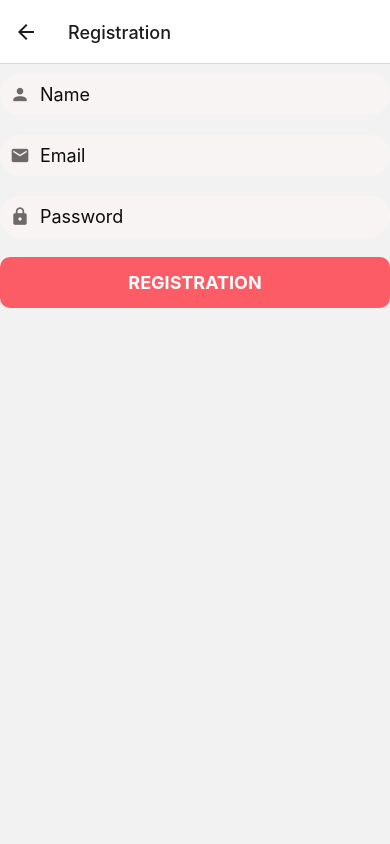
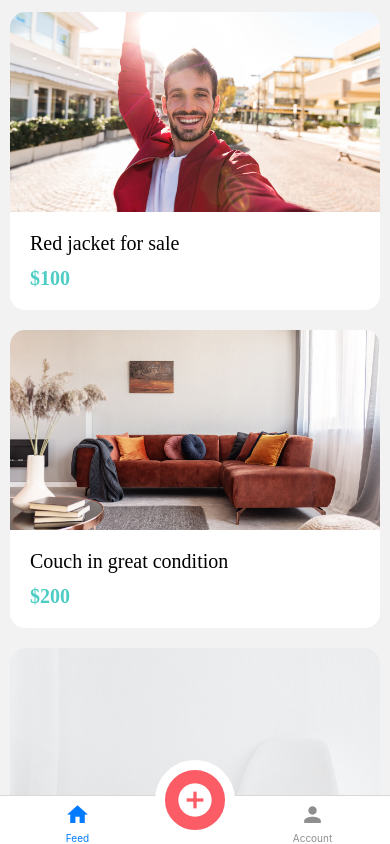
Before and after one commit to preetibiswas/OldGoods-Marketplace, a React Native app: screen /Registration in a window 390 px wide. Built offline with nearby package versions, Linux system fonts and the light colour scheme.

Commit message:
Navigation-done

```diff
--- a/App.tsx
+++ b/App.tsx
@@ -38,6 +38,7 @@ import {createNativeStackNavigator} from '@react-navigation/native-stack';
 import {createBottomTabNavigator} from '@react-navigation/bottom-tabs';
 import Icon from 'react-native-vector-icons/MaterialCommunityIcons';
 import AuthNavigator from './App/navigator/AuthNavigator';
+import AppNavigator from './App/navigator/AppNavigation';
 
 export default function App() {
   const [imageuris, setImageuris] = useState([]);
@@ -66,7 +67,7 @@ export default function App() {
   return (
     <GestureHandlerRootView style={{flex: 1}}>
       <NavigationContainer>
-        <AuthNavigator />
+        <AppNavigator />
       </NavigationContainer>
     </GestureHandlerRootView>
   );
--- a/App/Screens/AccountScreen.js
+++ b/App/Screens/AccountScreen.js
@@ -21,10 +21,11 @@ const menuItem = [
       name: 'email',
       backgroundColor: colors.secondary,
     },
+    target: 'Messages',
   },
 ];
 
-export default function AccountScreen() {
+export default function AccountScreen({navigation}) {
   return (
     <Screen style={styles.screen}>
       <View style={styles.container}>
@@ -40,6 +41,7 @@ export default function AccountScreen() {
           keyExtractor={menuitem => menuitem.title}
           renderItem={({item}) => (
             <ListItem
+              onpress={() => navigation.navigate(item.target)}
               title={item.title}
               ImageComponent={
                 <AppIcon
@@ -62,7 +64,7 @@ export default function AccountScreen() {
 
 const styles = StyleSheet.create({
   container: {
-    marginVertical: 20,
+    marginVertical: 15,
   },
   screen: {
     backgroundColor: colors.light,
--- a/App/Screens/ListDetailScreen.js
+++ b/App/Screens/ListDetailScreen.js
@@ -5,13 +5,14 @@ import AppText from '../component/AppText';
 import colors from '../Config/colors';
 import ListItem from '../component/ListItem';
 
-export default function ListDetailScreen({title, subtitle}) {
+export default function ListDetailScreen({route}) {
+  const Listing = route.params;
   return (
     <View>
-      <Image source={require('../assets/jacket.jpg')} style={styles.img} />
+      <Image source={Listing.image} style={styles.img} />
       <View style={styles.detailCont}>
-        <AppText style={styles.title}>{title}</AppText>
-        <AppText style={styles.subtitle}>{subtitle}</AppText>
+        <AppText style={styles.title}>{Listing.title}</AppText>
+        <AppText style={styles.subtitle}>{Listing.price}</AppText>
         <View style={styles.userCont}>
           <ListItem
             image={require('../assets/mosh.jpg')}
@@ -30,7 +31,7 @@ const styles = StyleSheet.create({
     height: 300,
   },
   detailCont: {
-    padding: 20,
+    padding: 10,
   },
   title: {
     fontSize: 24,
@@ -43,6 +44,6 @@ const styles = StyleSheet.create({
     marginVertical: 10,
   },
   userCont: {
-    marginVertical: 40,
+    marginVertical: 10,
   },
 });
--- a/App/Screens/ListingScreen.js
+++ b/App/Screens/ListingScreen.js
@@ -34,12 +34,12 @@ const listings = [
   },
 ];
 
-export default function ListingScreen() {
+export default function ListingScreen({navigation}) {
   return (
     <Screen>
       <StatusBar backgroundColor={colors.secondary} />
 
-      <ScrollView>
+      <View>
         <FlatList
           data={listings}
           keyExtractor={item => item.id.toString()}
@@ -48,10 +48,11 @@ export default function ListingScreen() {
               title={item.title}
               subtitle={item.price}
               image={item.image}
+              onPress={() => navigation.navigate('ListingDetail', item)}
             />
           )}
         />
-      </ScrollView>
+      </View>
     </Screen>
   );
 }
--- a/App/component/AppCard.js
+++ b/App/component/AppCard.js
@@ -1,11 +1,18 @@
 /* eslint-disable prettier/prettier */
-import {Image, StyleSheet, Text, View} from 'react-native';
+import {
+  Image,
+  StyleSheet,
+  Text,
+  TouchableWithoutFeedback,
+  View,
+} from 'react-native';
 import React from 'react';
 import colors from '../Config/colors';
 import AppText from './AppText';
 
-export default function AppCard({title, subtitle, image}) {
+export default function AppCard({title, subtitle, image, onPress}) {
   return (
+    <TouchableWithoutFeedback onPress={onPress}>
       <View style={styles.card}>
         <Image source={image} style={styles.img} />
         <View style={styles.detailContainer}>
@@ -13,6 +20,7 @@ export default function AppCard({title, subtitle, image}) {
           <AppText style={styles.subtitle}>{subtitle}</AppText>
         </View>
       </View>
+    </TouchableWithoutFeedback>
   );
 }
 
--- a/App/component/ListItem.js
+++ b/App/component/ListItem.js
@@ -16,13 +16,14 @@ export default function ListItem({
   image,
   title,
   subtitle,
-  onPress,
+  onpress,
   renderRightActions,
   ImageComponent,
+  onPress,
 }) {
   return (
     <Swipeable renderRightActions={renderRightActions}>
-      <TouchableHighlight underlayColor={colors.light} onPress={onPress}>
+      <TouchableHighlight underlayColor={colors.light} onPress={onpress}>
         <View style={styles.cont}>
           {ImageComponent}
           {image && <Image source={image} style={styles.img} />}
--- a/App/component/Screen.js
+++ b/App/component/Screen.js
@@ -15,6 +15,7 @@ export default function Screen({children, style}) {
 
 const styles = StyleSheet.create({
   cont: {
-    paddingTop: Platform.OS === 'android' ? StatusBar.currentHeight : 0,
+    // paddingTop: Platform.OS === 'android' ? StatusBar.currentHeight : 0,
+    paddingTop: 2,
   },
 });
--- /dev/null
+++ b/App/navigator/AccountNavigation.js
@@ -0,0 +1,16 @@
+/* eslint-disable prettier/prettier */
+/* eslint-disable react/react-in-jsx-scope */
+import {createNativeStackNavigator} from '@react-navigation/native-stack';
+import AccountScreen from '../Screens/AccountScreen';
+import MessageScreen from '../Screens/MessageScreen';
+
+const Stack = createNativeStackNavigator();
+const AccountNavigator = () => {
+  return (
+    <Stack.Navigator screenOptions={{headerShown: false}}>
+      <Stack.Screen name="AccountScreen" component={AccountScreen} />
+      <Stack.Screen name="Messages" component={MessageScreen} />
+    </Stack.Navigator>
+  );
+};
+export default AccountNavigator;
--- a/App/navigator/AppNavigation.js
+++ b/App/navigator/AppNavigation.js
@@ -0,0 +1,72 @@
+/* eslint-disable react/no-unstable-nested-components */
+// /* eslint-disable prettier/prettier */
+// import {createBottomTabNavigator} from '@react-navigation/bottom-tabs';
+// import ListingScreen from '../Screens/ListingScreen';
+// import ListDetailScreen from '../Screens/ListDetailScreen';
+// import AccountScreen from '../Screens/AccountScreen';
+// import React from 'react';
+
+// const AppNavigator = () => {
+//   const Tab = createBottomTabNavigator();
+//   return (
+//     <Tab.Navigator>
+//       <Tab.Screen name="Listings" component={ListingScreen} />
+//       <Tab.Screen name="ListingEdit" component={ListDetailScreen} />
+//       <Tab.Screen name="Account" component={AccountScreen} />
+//     </Tab.Navigator>
+//   );
+// };
+
+// export default AppNavigator;
+/* eslint-disable prettier/prettier */
+import {createBottomTabNavigator} from '@react-navigation/bottom-tabs';
+import ListingScreen from '../Screens/ListingScreen';
+import ListDetailScreen from '../Screens/ListDetailScreen';
+import AccountScreen from '../Screens/AccountScreen';
+import React from 'react';
+import FeedNavigation from './FeedNavigator';
+import ListEditScreen from '../Screens/ListEditScreen';
+import AccountNavigator from './AccountNavigation';
+import Icon from 'react-native-vector-icons/MaterialCommunityIcons';
+import NewListButton from './NewListButton';
+
+const Tab = createBottomTabNavigator();
+
+const AppNavigator = () => {
+  return (
+    <Tab.Navigator screenOptions={{headerShown: false}}>
+      <Tab.Screen
+        name="Feed"
+        component={FeedNavigation}
+        options={{
+          tabBarIcon: ({color, size}) => (
+            <Icon name="home" color={color} size={size} />
+          ),
+        }}
+      />
+      <Tab.Screen
+        name="ListingEdit"
+        component={ListEditScreen}
+        options={({navigation}) => ({
+          tabBarIcon: ({color, size}) => (
+            <Icon name="plus-circle" color={color} size={size} />
+          ),
+          tabBarButton: () => (
+            <NewListButton onPress={() => navigation.navigate('ListingEdit')} />
+          ),
+        })}
+      />
+      <Tab.Screen
+        name="Account"
+        component={AccountNavigator}
+        options={{
+          tabBarIcon: ({color, size}) => (
+            <Icon name="account" color={color} size={size} />
+          ),
+        }}
+      />
+    </Tab.Navigator>
+  );
+};
+
+export default AppNavigator;
--- /dev/null
+++ b/App/navigator/FeedNavigator.js
@@ -0,0 +1,20 @@
+/* eslint-disable prettier/prettier */
+import {createNativeStackNavigator} from '@react-navigation/native-stack';
+import ListingScreen from '../Screens/ListingScreen';
+import ListDetailScreen from '../Screens/ListDetailScreen';
+import React from 'react';
+
+const Stack = createNativeStackNavigator();
+const FeedNavigation = () => {
+  return (
+    <Stack.Navigator
+      screenOptions={{headerShown: false}}
+      initialRouteName="Listings"
+    >
+      <Stack.Screen name="Listings" component={ListingScreen} />
+      <Stack.Screen name="ListingDetail" component={ListDetailScreen} />
+    </Stack.Navigator>
+  );
+};
+
+export default FeedNavigation;
--- /dev/null
+++ b/App/navigator/NewListButton.js
@@ -0,0 +1,30 @@
+/* eslint-disable prettier/prettier */
+import {StyleSheet, Text, TouchableWithoutFeedback, View} from 'react-native';
+import React from 'react';
+import Icon from 'react-native-vector-icons/MaterialCommunityIcons';
+import colors from '../Config/colors';
+
+export default function NewListButton({onPress}) {
+  return (
+    <TouchableWithoutFeedback onPress={onPress}>
+      <View style={styles.container}>
+        <Icon name="plus-circle" color={colors.white} size={40} />
+      </View>
+    </TouchableWithoutFeedback>
+  );
+}
+
+const styles = StyleSheet.create({
+  container: {
+    backgroundColor: colors.primary,
+    width: 80,
+    height: 80,
+    borderRadius: 40,
+    bottom: 20,
+    borderColor: colors.white,
+    borderWidth: 10,
+    alignItems: 'center',
+    justifyContent: 'center',
+    alignSelf: 'center',
+  },
+});
```
Lines whose indentation alone changed are shown as unchanged.
